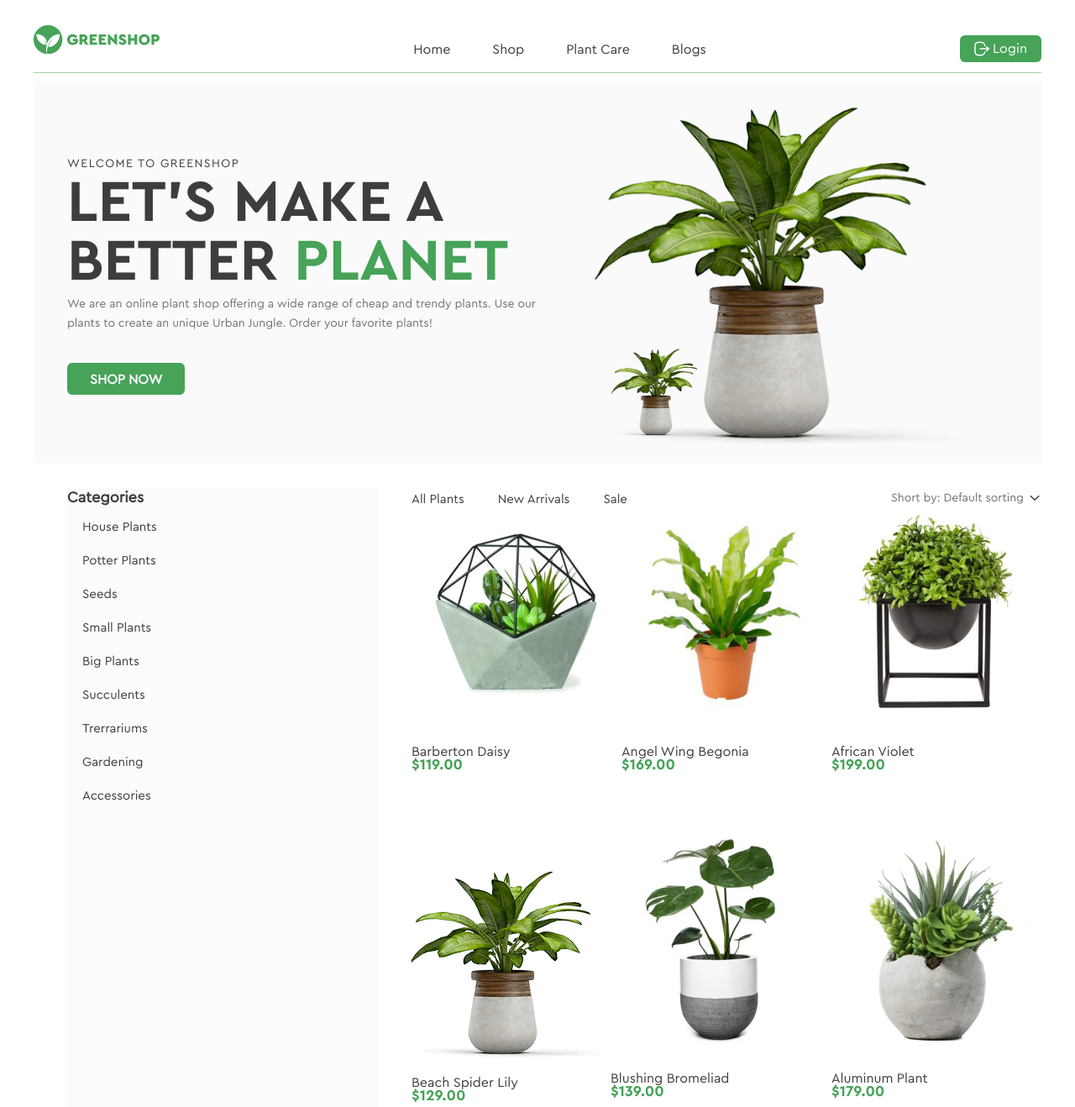
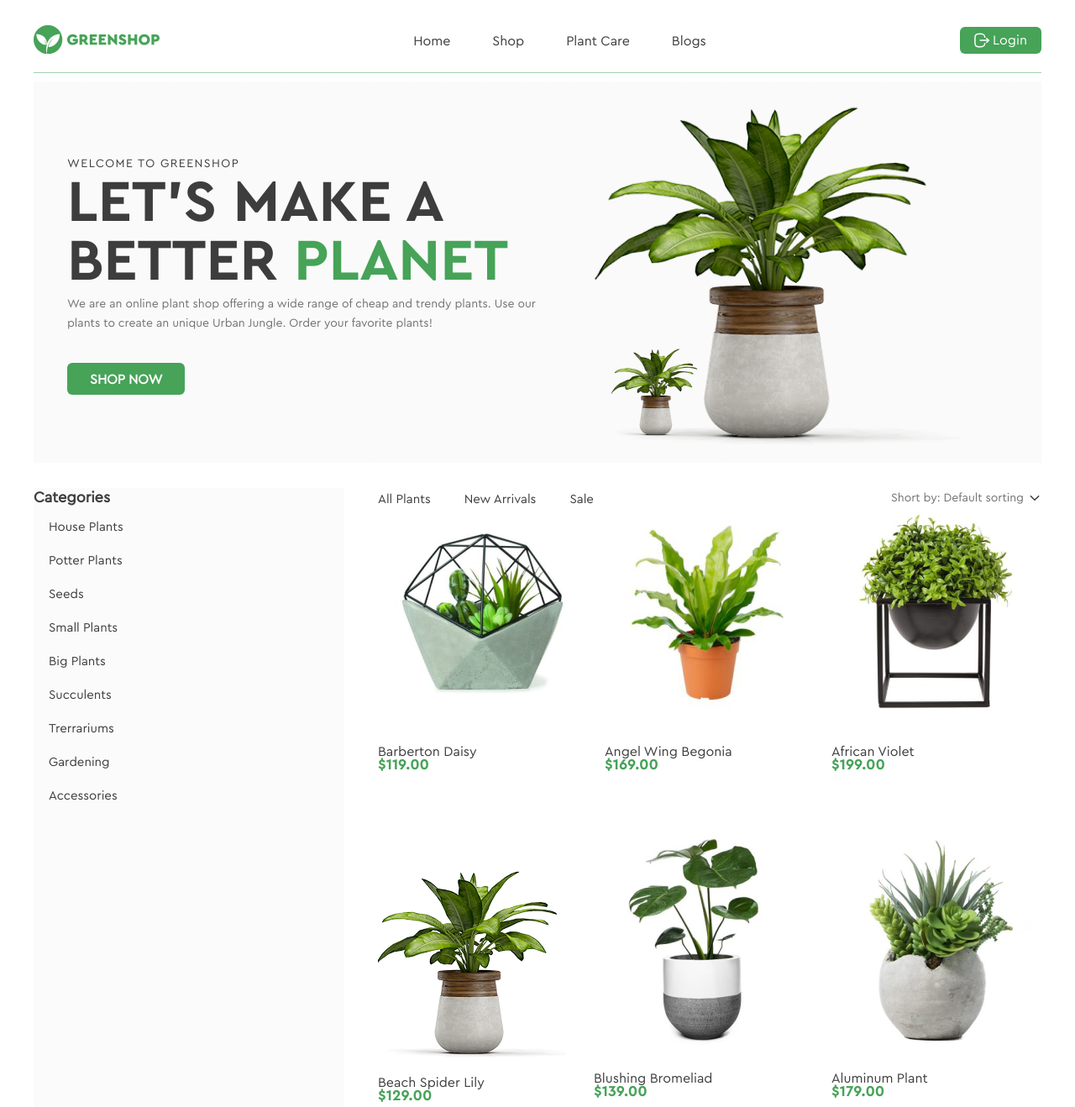
Before and after one commit to IrynaLatynina/GreenShop, a plain HTML site: page index.html in a window 1280 px wide. Shown: the top 1318 px of the page at 84% size. Drawn offline with Linux system fonts and the light colour scheme.

Commit message:
Removed padding left from the main product container

```diff
--- a/css/style.css
+++ b/css/style.css
@@ -173,6 +173,7 @@ header {
 header nav ul {
     display: flex;
     gap: 50px;
+    margin-bottom: 20px;
 }
 
 header .nav_container {
@@ -190,6 +191,7 @@ header .nav_container {
     border-radius: 6px;
     text-decoration: none;
     display: flex;
+    margin-bottom: 20px;
     font-family: 'cera_proregular', serif;
 }
 .logo_image{
@@ -284,7 +286,6 @@ header nav ul {
     display: flex;
     align-items: flex-start;
     justify-content: space-between;
-    padding-left: 40px;
     padding-top: 30px;
     gap: 40px;
 }
```
